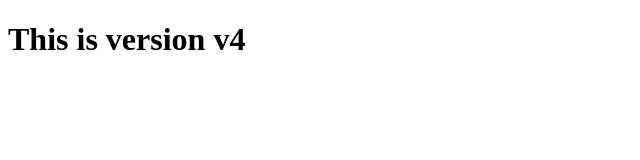
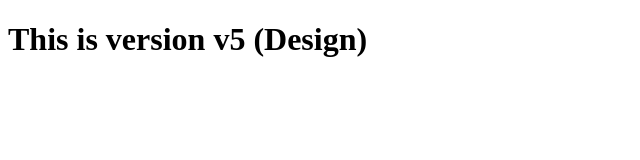
Before and after one commit to SUBINDA9/myrepo, a plain HTML site: page index.html in a window 1280 px wide. Shown: the whole page, without its empty margins (0-640 px from the left). Drawn offline with Linux system fonts and the light colour scheme.

Commit message:
Design version added

```diff
--- a/index.html
+++ b/index.html
@@ -6,6 +6,6 @@
     <title>Document</title>
 </head>
 <body>
-    <h1>This is version v4</h1>
+    <h1>This is version v5 (Design)</h1>
 </body>
 </html>
```
